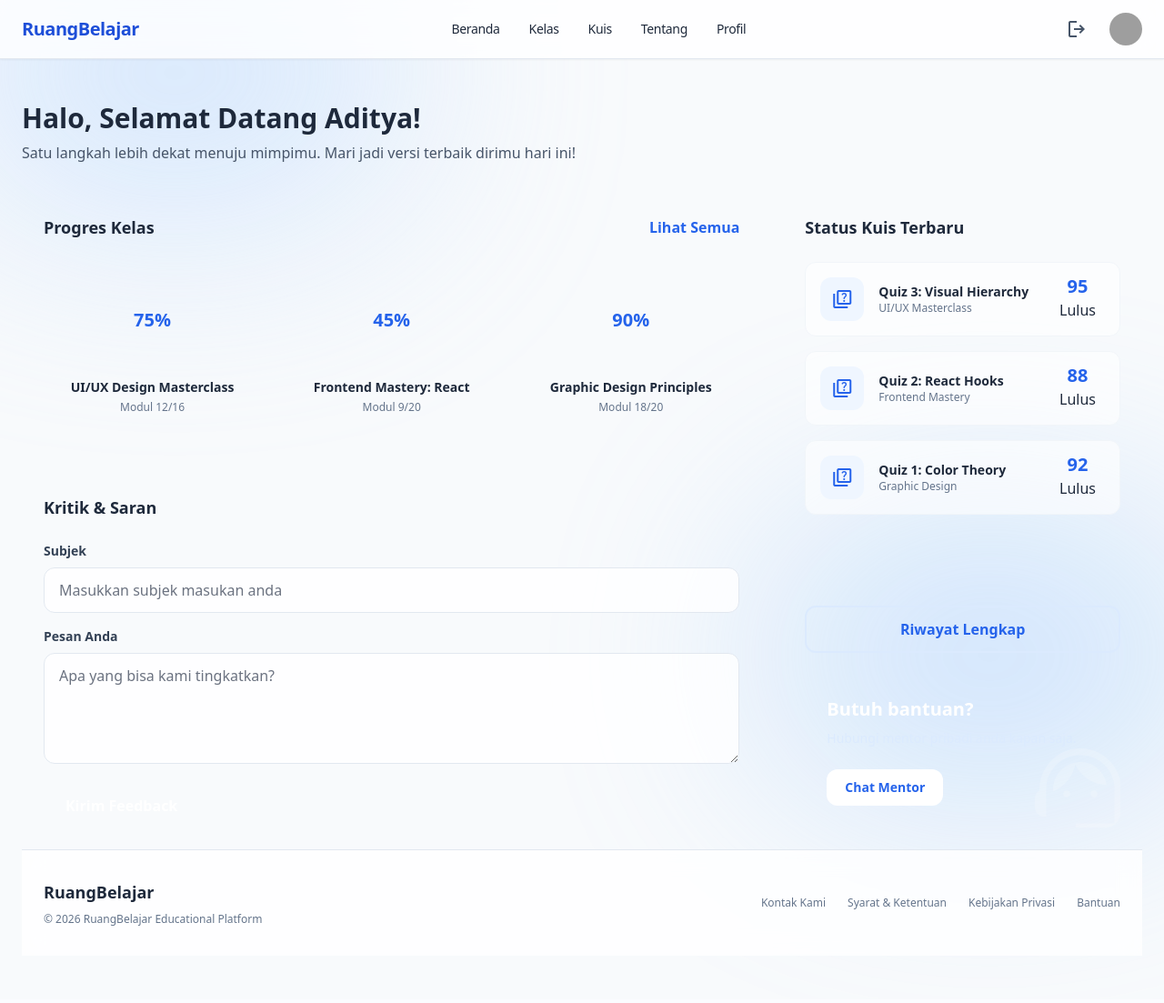
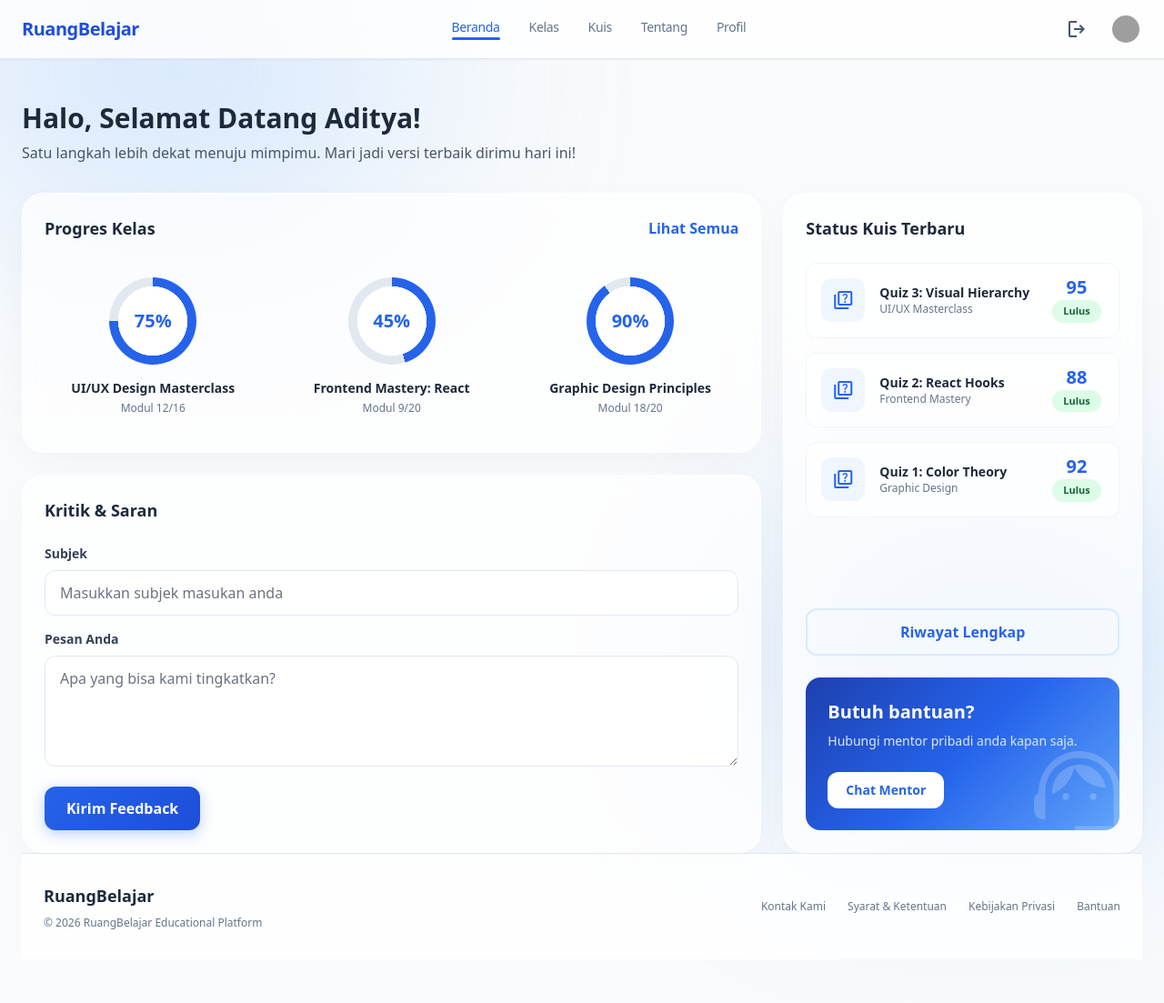
Before and after one commit to afriansyah21/RuangBelajar, a PHP site: page /src/pages/beranda-user/index.html in a window 1280 px wide. Shown: the whole page at 91% size. Before the commit the page ends 1018 px from the top, so only its background shows below. Run offline with PHP 8.4, Linux system fonts and the light colour scheme; some libraries are stand-ins or nearby versions; grey boxes are pictures that could not be loaded.

Commit message:
Update style.css
Perubahan pada Tampilan Beranda User

```diff
--- a/src/pages/beranda-user/style.css
+++ b/src/pages/beranda-user/style.css
@@ -1,6 +1,75 @@
+* {
+    margin: 0;
+    padding: 0;
+    box-sizing: border-box;
+    text-decoration: none !important;
+}
+
+a, a:visited {
+    color: inherit;
+    text-decoration: none !important;
+}
+
 .material-symbols-outlined {
     font-variation-settings: 'FILL' 0, 'wght' 400, 'GRAD' 0, 'opsz' 24;
 }
+
 .circular-progress {
-    background: radial-gradient(closest-side, white 79%, transparent 80% 100%), conic-gradient(var(--tw-primary-container) calc(var(--progress) * 1%), var(--tw-surface-container) 0);
+    background: radial-gradient(closest-side, white 79%, transparent 80% 100%),
+                conic-gradient(var(--color, #2563eb) calc(var(--progress) * 1%), #e2e8f0 0);
 }
+
+.nav-link, .nav-link:visited {
+    position: relative;
+    color: #64748b !important;
+    transition: color 0.3s ease;
+    padding-bottom: 4px;
+}
+
+.nav-link:hover, .nav-link.active, .nav-link.active:visited {
+    color: #2563eb !important;
+}
+
+.nav-link.active::after {
+    content: '';
+    position: absolute;
+    bottom: 0;
+    left: 0;
+    width: 100%;
+    height: 3px;
+    background-color: #2563eb;
+    border-radius: 4px;
+}
+
+.dashboard-card {
+    background: rgba(255, 255, 255, 0.7) !important;
+    backdrop-filter: blur(16px);
+    -webkit-backdrop-filter: blur(16px);
+    border: 1px solid rgba(255, 255, 255, 0.8);
+    border-radius: 24px;
+    box-shadow: 0 10px 40px -10px rgba(0, 0, 0, 0.05);
+    transition: all 0.4s ease;
+}
+
+.dashboard-card:hover {
+    transform: translateY(-4px);
+    box-shadow: 0 20px 40px -10px rgba(37, 99, 235, 0.1);
+}
+
+.btn-primary {
+    background: linear-gradient(135deg, #2563eb, #1d4ed8);
+    box-shadow: 0 4px 15px rgba(37, 99, 235, 0.3);
+}
+
+footer a, footer a:visited {
+    color: #64748b !important;
+    text-decoration: none !important;
+}
+
+footer a:hover {
+    color: #2563eb !important;
+}
+
+.avatar-profile { border: 3px solid white; border-radius: 9999px; }
+.badge-lulus { background-color: #dcfce7; color: #166534; padding: 4px 12px; border-radius: 20px; font-size: 11px; font-weight: 800; }
+.widget-bantuan { background: linear-gradient(135deg, #1e40af 0%, #2563eb 50%, #60a5fa 100%); }
```
